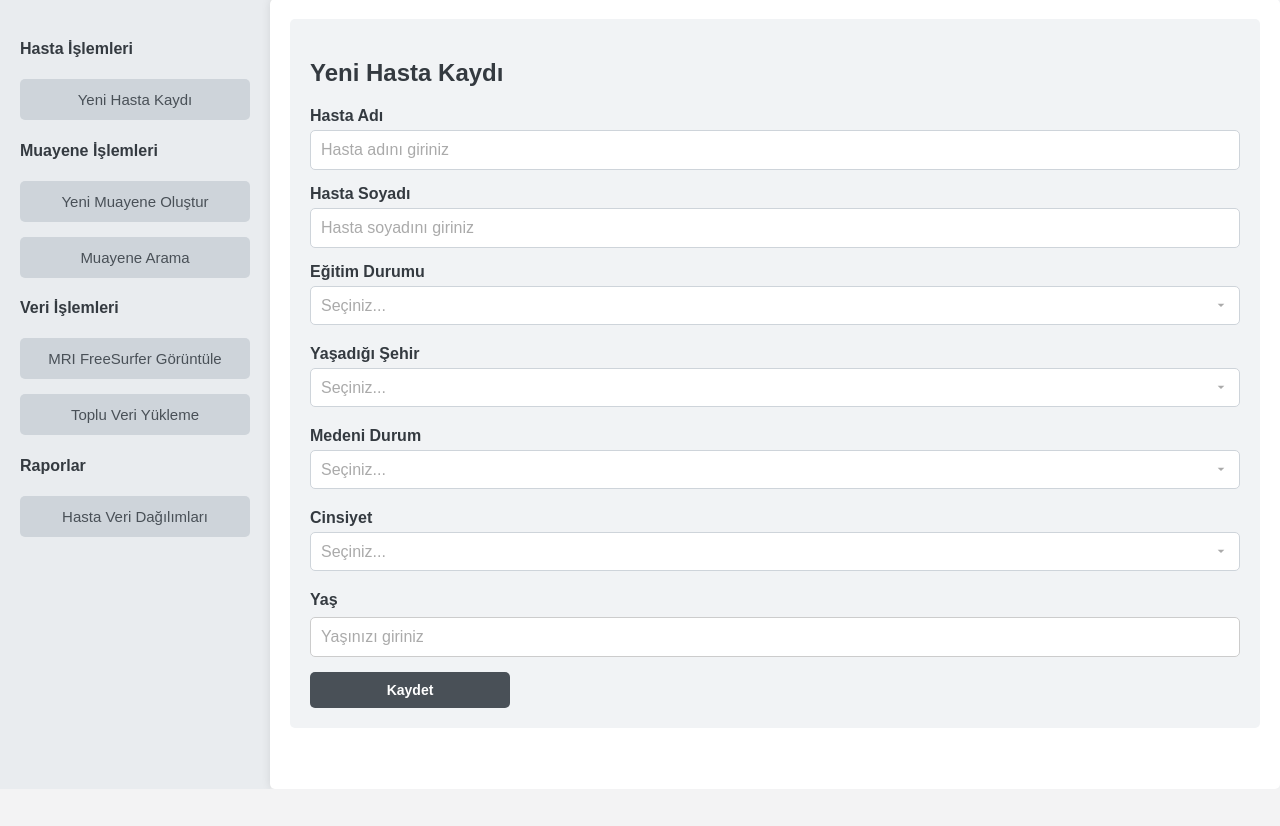
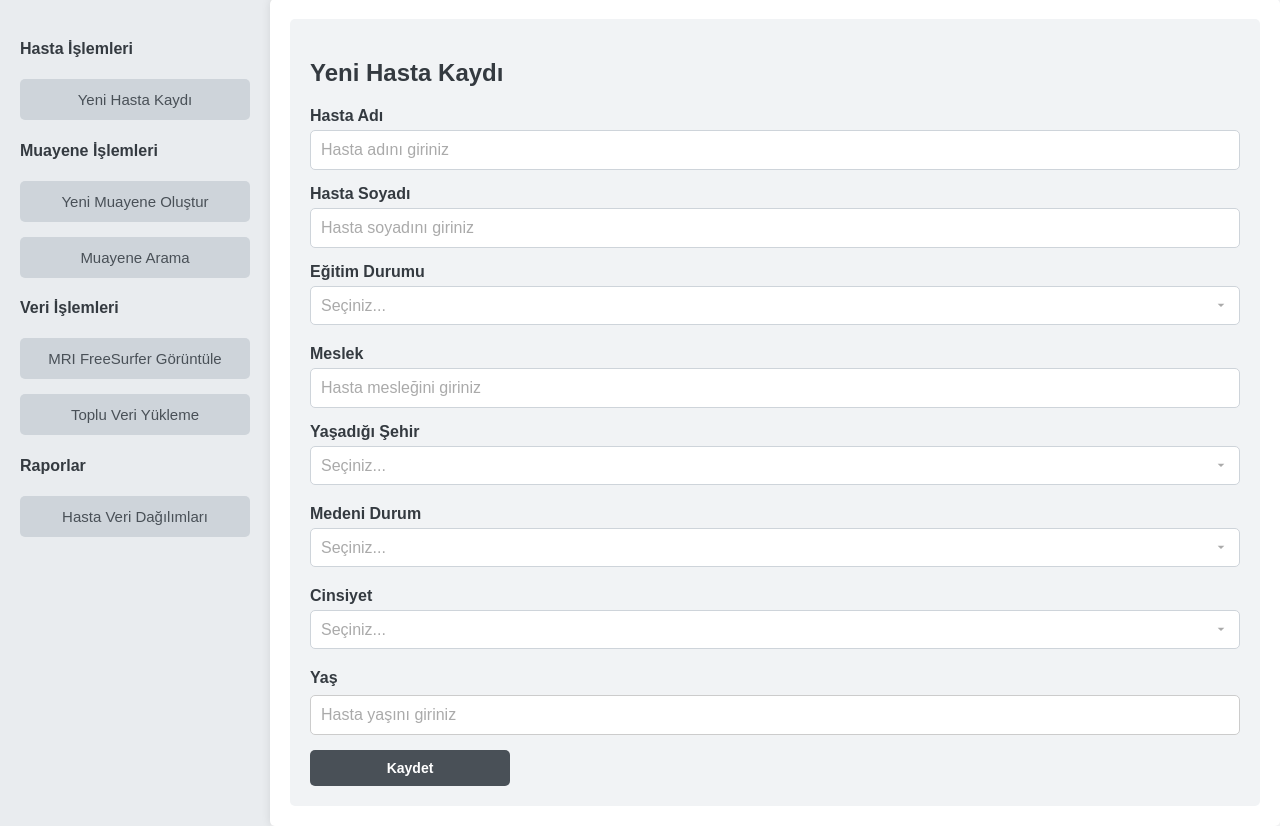
Before and after one commit to beyza-akcinar/CMPE492, a Django app: page /yenihasta/ in a window 1280 px wide. Shown: the part 111-937 px from the top of the page. Before the commit the page ends 900 px from the top, so only its background shows below. Run offline with Django 4.2, Linux system fonts and the light colour scheme.

Commit message:
added "occupation" field and minor fixes

```diff
--- a/AHVP/AHVP_app/models.py
+++ b/AHVP/AHVP_app/models.py
@@ -96,6 +96,8 @@ class Hasta(models.Model):
     sehir = models.CharField(max_length=100, choices=SEHIR_CHOICES)
     medeni_durum = models.CharField(max_length=100, choices=MEDENI_DURUM_CHOICES)
     egitim_durumu = models.CharField(max_length=100, choices=EGITIM_DURUM_CHOICES)
+    meslek = models.CharField(max_length=100)
+
 
     def __str__(self):
         return f"{self.isim} {self.soyisim} ({self.unique_hasta_id})"
--- a/AHVP/AHVP_app/templates/components/dateinput.html
+++ b/AHVP/AHVP_app/templates/components/dateinput.html
@@ -1,4 +1,4 @@
 <div class="date-input">
     <label for="{{ id }}">{{ label }}</label>
-    <input type="date" id="{{ id }}" name="{{ name }}" required>
+    <input type="date" id="{{ id }}" name="{{ name }}" class="{{ style_class }}" {% if required %}required{% endif %}>
 </div>
--- a/AHVP/AHVP_app/templates/new_examination.html
+++ b/AHVP/AHVP_app/templates/new_examination.html
@@ -14,7 +14,7 @@
             {% include 'components/dropdown.html' with id='hasta' label='Hasta Adı Soyadı' name='hasta' options=hasta_options %}
 
             <!-- Date input for the visit date -->
-            {% include 'components/dateinput.html' with id='visit-date' label='Muayene Tarihi' name='visit_date' %}
+            {% include 'components/dateinput.html' with id='visit-date' label='Muayene Tarihi' name='visit_date' required=True%}
 
             <!-- Patolojik Bulgular Section -->
             <div class="form-section">
--- a/AHVP/AHVP_app/templates/new_patient.html
+++ b/AHVP/AHVP_app/templates/new_patient.html
@@ -16,13 +16,15 @@
 
             {% include 'components/dropdown.html' with id='education-status' label='Eğitim Durumu' name='education_status' options=egitim_durum_options %}
 
+            {% include 'components/textfield.html' with id='meslek' label='Meslek' name='meslek' value='' placeholder='Hasta mesleğini giriniz' style_class='form-control' %}
+
             {% include 'components/dropdown.html' with id='city' label='Yaşadığı Şehir' name='city' options=city_options %}
 
             {% include 'components/dropdown.html' with id='medeni' label='Medeni Durum' name='medeni' options=medeni_durum_options %}
 
             {% include 'components/dropdown.html' with id='cinsiyet' label='Cinsiyet' name='cinsiyet' options=cinsiyet_options %}
 
-            {% include 'components/numberinput.html' with id='patient-age' label='Yaş' name='patient_age' style_class='form-control' placeholder='Yaşınızı giriniz' %}
+            {% include 'components/numberinput.html' with id='patient-age' label='Yaş' name='patient_age' style_class='form-control' placeholder='Hasta yaşını giriniz' %}
 
             <button type="submit" class="btn-submit">Kaydet</button>
         </form>
--- a/AHVP/AHVP_app/views.py
+++ b/AHVP/AHVP_app/views.py
@@ -820,6 +820,7 @@ def new_patient_view(request):
         city = request.POST.get('city')
         marital_status = request.POST.get('medeni')
         gender = request.POST.get('cinsiyet')
+        occupation = request.POST.get('meslek')
         age = request.POST.get('patient_age')
         print(f"Name: {patient_name}, Surname: {patient_surname}, Education: {education_status}, City: {city}, Marital Status: {marital_status}, Gender: {gender}")
 
@@ -830,6 +831,7 @@ def new_patient_view(request):
             egitim_durumu=education_status,
             sehir=city,
             medeni_durum=marital_status,
+            meslek = occupation,
             cinsiyet=gender,
             yas=age,
         )
```
Also changed, not shown: AHVP/AHVP_app/migrations/0015_hasta_meslek.py (added), AHVP/db.sqlite3.
